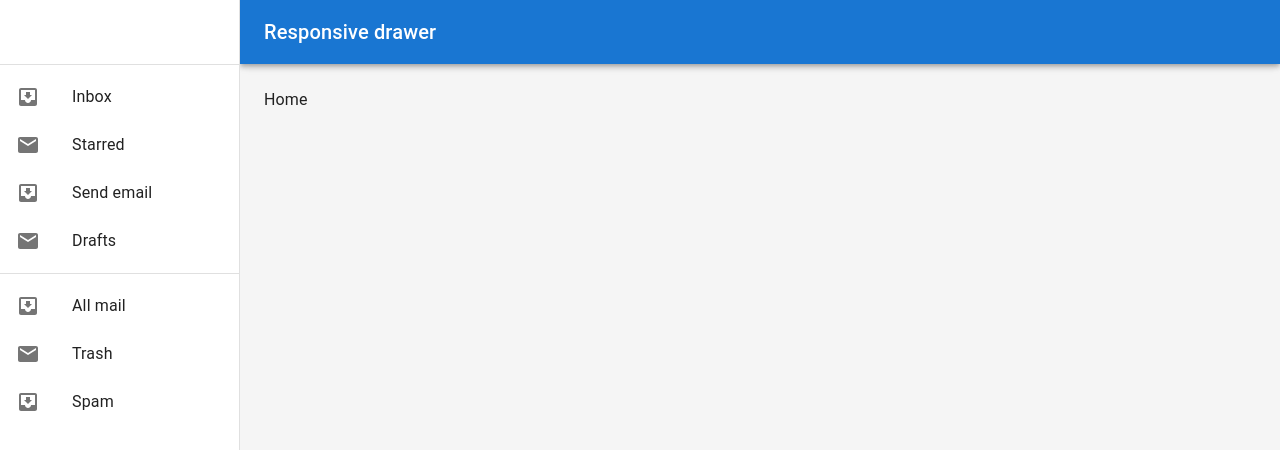
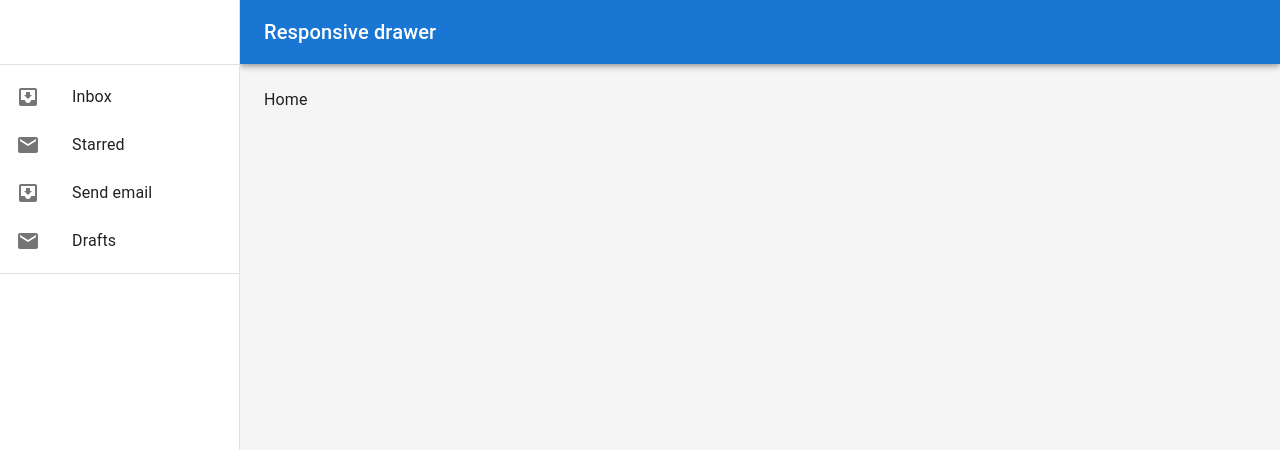
Before and after one commit to Omimin033/Household-App, a React (Create React App) app: page / in a window 1280 px wide. Shown: the top 450 px of the page. Built offline with nearby package versions, Linux system fonts and the light colour scheme.

Commit message:
リンクの設定

```diff
--- a/src/components/common/SideBar.tsx
+++ b/src/components/common/SideBar.tsx
@@ -50,18 +50,6 @@
             ))}
           </List>
           <Divider />
-          <List>
-            {['All mail', 'Trash', 'Spam'].map((text, index) => (
-              <ListItem key={text} disablePadding>
-                <ListItemButton>
-                  <ListItemIcon>
-                    {index % 2 === 0 ? <InboxIcon /> : <MailIcon />}
-                  </ListItemIcon>
-                  <ListItemText primary={text} />
-                </ListItemButton>
-              </ListItem>
-            ))}
-          </List>
         </div>
       );
 
```
